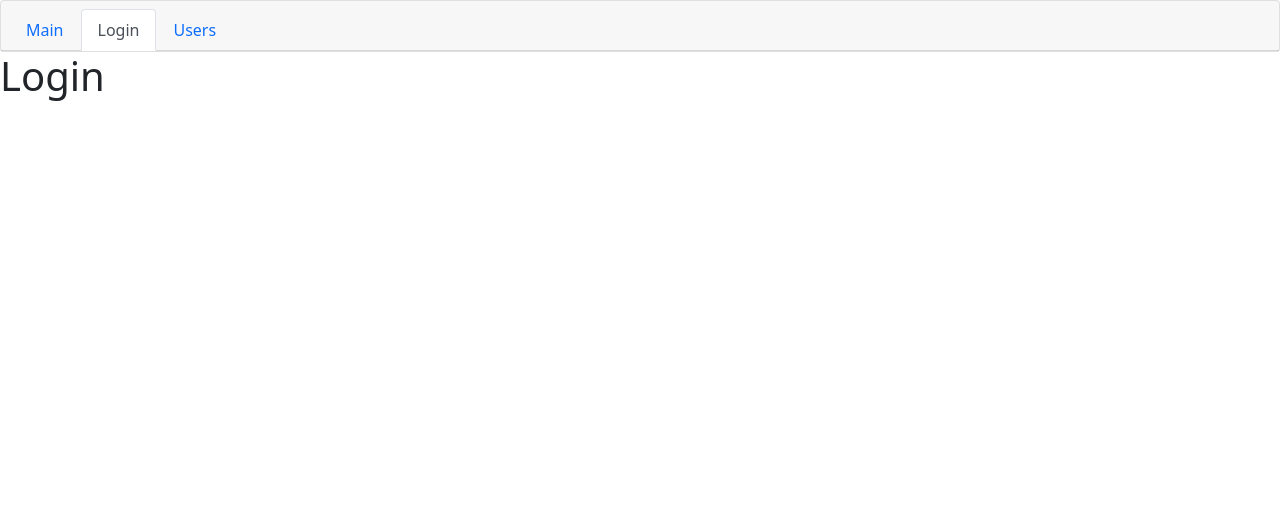
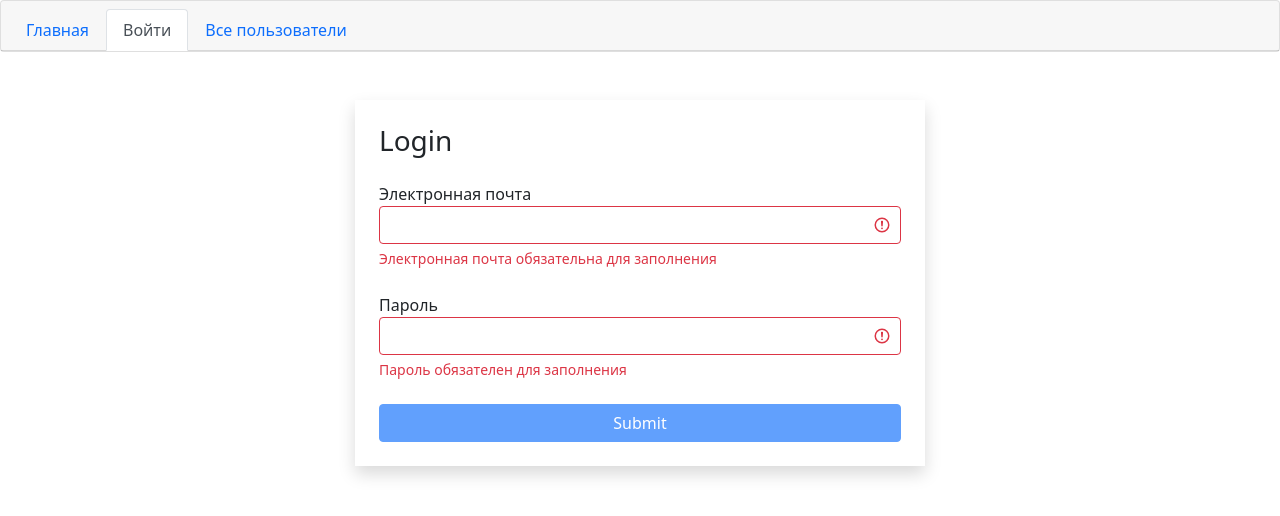
Before and after one commit to Gyper1on/pet-project-Fast-company-on-React, a React (Create React App) app: page /login in a window 1280 px wide. Shown: the top 516 px of the page. Built offline with nearby package versions, Linux system fonts and the light colour scheme.

Commit message:
add form

```diff
--- /dev/null
+++ b/src/Forms.css
@@ -0,0 +1,115 @@
+
+/*.input, button {*/
+/*    width: 100%;*/
+/*    height: 100px;*/
+/*    position: relative;*/
+/*    padding: 10px;*/
+/*    border: 0.1px solid #575cb5;*/
+/*}*/
+
+/*button {*/
+/*    background: #6d74e3;*/
+/*    border: none;*/
+/*}*/
+
+/*.wrapper {*/
+/*    position: relative;*/
+/*    transform: skewY(-14deg);*/
+/*}*/
+
+/*.wrapper li, button {*/
+/*    position: relative;*/
+/*    list-style: none;*/
+/*    width: 300px;*/
+/*    z-index: var(--i);*/
+/*    transition: 0.3s;*/
+/*    color: white;*/
+/*}*/
+
+/*.wrapper li::before, button::before {*/
+/*    position: absolute;*/
+/*    content: '';*/
+/*    background: #6d74e3;*/
+/*    top: 0;*/
+/*    left: -40px;*/
+/*    width: 40px;*/
+/*    height: 100px;*/
+/*    transform-origin: right;*/
+/*    transform: skewY(45deg);*/
+/*    transition: 0.3s;*/
+/*}*/
+
+/*.wrapper li::after, button::after {*/
+/*    position: absolute;*/
+/*    content: '';*/
+/*    background: #6d74e3;*/
+/*    width: 300px;*/
+/*    height: 40px;*/
+/*    top: -40px;*/
+/*    left: 0;*/
+/*    transform-origin: bottom;*/
+/*    transform: skewX(45deg);*/
+/*    transition: 0.3s;*/
+/*}*/
+
+/*.wrapper li:nth-child(1)::after, .wrapper li:nth-child(1)::before {*/
+/*    background-color: #d8daf7;*/
+/*}*/
+
+/*.wrapper li:nth-child(2)::after, .wrapper li:nth-child(2)::before {*/
+/*    background-color: #c2c5f3;*/
+/*}*/
+
+/*.wrapper li:nth-child(3)::after, .wrapper li:nth-child(3)::before {*/
+/*    background-color: #989deb;*/
+/*}*/
+
+/*li .input {*/
+/*    outline: none;*/
+/*    border: none;*/
+/*    color: black;*/
+/*}*/
+
+/*li .input::placeholder {*/
+/*    color: black;*/
+/*}*/
+
+/*li:nth-child(1) .input {*/
+/*    background: #d8daf7;*/
+/*}*/
+
+/*li:nth-child(2) .input {*/
+/*    background: #c2c5f3;*/
+/*}*/
+
+/*li:nth-child(3) .input {*/
+/*    background: #989deb;*/
+/*}*/
+
+
+/*li:nth-child(1) .input:focus {*/
+/*    outline: none;*/
+/*    border: 3.5px solid #d8daf7;*/
+/*}*/
+
+/*li:nth-child(2) .input:focus {*/
+/*    outline: none;*/
+/*    border: 3.5px solid #c2c5f3;*/
+/*}*/
+
+/*li:nth-child(3) .input:focus {*/
+/*    outline: none;*/
+/*    border: 3.5px solid #989deb;*/
+/*}*/
+
+/*.wrapper li:hover, button:hover {*/
+/*    transform: translateX(-20px);*/
+/*}*/
+
+/*button:hover, button:hover::before, button:hover::after {*/
+/*    background: #575cb5;*/
+/*}*/
+
+/*button:active {*/
+/*    transform: translateX(0px);*/
+/*}*/
--- a/src/component/navBar.jsx
+++ b/src/component/navBar.jsx
@@ -9,13 +9,13 @@ const NavBar = () => {
             <div className="card-header">
                 <ul className="nav nav-tabs card-header-tabs">
                     <li className="nav-item">
-                        <NavLink exact className="nav-link" to="/">Main</NavLink>
+                        <NavLink exact className="nav-link" to="/">Главная</NavLink>
                     </li>
                     <li className="nav-item">
-                        <NavLink className="nav-link" to="/login">Login</NavLink>
+                        <NavLink className="nav-link" to="/login">Войти</NavLink>
                     </li>
                     <li className="nav-item">
-                        <NavLink className="nav-link" to="/users">Users</NavLink>
+                        <NavLink className="nav-link" to="/users">Все пользователи</NavLink>
                     </li>
                 </ul>
             </div>
--- /dev/null
+++ b/src/component/textField.jsx
@@ -0,0 +1,48 @@
+import React from "react";
+import PropTypes from "prop-types";
+import '../Forms.css'
+
+
+const TextField =({label, type, value, onChange, name, error}) => {
+    const getInputClasses =() => {
+        return 'form-control' + (error ? ' is-invalid': '')
+    }
+    return(
+        <div className='mb-4'>
+            <label htmlFor={name}>{label}</label>
+            <input type={type}
+                   id={name}
+                   value={value}
+                   onChange={onChange}
+                   name={name}
+                   className={getInputClasses()}/>
+            {error && <div className="invalid-feedback">{error}</div>}
+        </div>
+    )
+}
+
+// <form className="form">
+//     <ul className="wrapper">
+//
+//         <li style="--i:4;"><input className="input" type="text" placeholder="Name" required=""></li>
+//
+//         <li style="--i:2;"><input className="input" type="email" placeholder="E-mail" required="" name="email"></li>
+//         <button style="--i:1;">Submit</button>
+//     </ul>
+// </form>
+
+
+TextField.defaultProps = {
+    type: 'text'
+}
+TextField.propTypes = {
+    label: PropTypes.string,
+    type: PropTypes.string,
+    value: PropTypes.string,
+    onChange: PropTypes.func,
+    name: PropTypes.string,
+    error: PropTypes.string
+
+}
+
+export default TextField
--- a/src/component/usersList.jsx
+++ b/src/component/usersList.jsx
@@ -51,6 +51,7 @@ const UsersList = () => {
 
     const handleItemSelect = (item) => {
         setSelectedProf(item)
+        console.log(item)
     }
 
     const clearFilter = () => {
--- a/src/layouts/login.jsx
+++ b/src/layouts/login.jsx
@@ -1,9 +1,74 @@
-import React from "react";
+import React, {useState, useEffect} from "react";
+import TextField from "../component/textField";
+import {validator} from "../utils/validator";
+
+
+
 const Login = () => {
- return (
-     <h1>Login</h1>
- )
+
+    const [data, setData] = useState({email:'', password:''})
+    const [errors, setErrors] = useState({})
+    useEffect (() => {validate()},[data])
+
+
+    const validatorConfig = {
+        email: {
+            isRequired: {message: 'Электронная почта обязательна для заполнения'},
+            isEmail: {message: 'Email введен некоректно'}
+        },
+        password: {
+            isRequired: {message: 'Пароль обязателен для заполнения'},
+            isCapitalSymbol: {message: 'Password должен содержать хотябы одну заглавную букву'},
+            isNumberSymbol: {message: 'Password должен содержать хотябы одну цифру'},
+            isMin: {message: 'Password должен содержать 8 символов',
+            value: 8}
+        }
+    }
+    const validate = () => {
+        const errors = validator(data, validatorConfig)
+        setErrors(errors)
+        return Object.keys(errors).length === 0
+    }
+
+    const handleChange = ({target}) => {
+        setData((prevState) => ( {...prevState,[target.name]: target.value}))
+    }
+
+    const isValid = Object.keys(errors).length === 0
+
+    const handleSubmit = (e) => {
+        e.preventDefault()
+        const isValid = validate()
+        if (!isValid) return
+            console.log(data)
+    }
+
+    return (
+        <div className="container mt-5 " >
+            <div className="row">
+                <div className= "col-md-6 offset-md-3 shadow p-4">
+            <form onSubmit={handleSubmit}>
+                <h3 className="mb-4">Login</h3>
+                <TextField label='Электронная почта'
+                           name='email'
+                           value={data.email}
+                           onChange={handleChange}
+                           error={errors.email}/>
+
+                <TextField label='Пароль'
+                           name='password'
+                           value={data.password}
+                           onChange={handleChange}
+                           type='password'
+                           error={errors.password}/>
+
+                {/*{ Object.keys(errors).length === 0? <button type='submit'>Submit</button> : null }*/}
+                <button type='submit' className= "btn btn-primary w-100 mx-auto" disabled={!isValid}>Submit</button>
+            </form>
+                </div>
+                </div>
+        </div>
+    )
 }
 
-
 export default Login
--- /dev/null
+++ b/src/utils/validator.js
@@ -0,0 +1,48 @@
+export function validator(data, config) {
+    const errors={}
+    function validate(validateMethod, data, config) {
+        let statusValidate
+        switch (validateMethod) {
+            case 'isRequired':
+                statusValidate = data.trim() ===''
+                break;
+            case 'isEmail':{
+                const emailRegExp = /^\S+@\S+\.\S+$/g
+                statusValidate = !emailRegExp.test(data)
+            }
+                break
+            case 'isCapitalSymbol':{
+                const capitalRegExp = /[A-Z]+/g
+                statusValidate = !capitalRegExp.test(data)
+            }
+                break
+            case 'isNumberSymbol':{
+                const namberRegExp = /\d+/g
+                statusValidate = !namberRegExp.test(data)
+            }
+                break
+            case 'isMin':{
+             statusValidate = data.length < config.value // -------- ????????????????????????????????
+            }
+                break
+
+            default:
+                break
+        }
+        if (statusValidate) return  config.message
+    }
+    for (const fieldName in data) {
+        for (const validateMethod in config[fieldName]) {
+
+            const error = validate(
+                validateMethod,
+                data[fieldName],
+                config[fieldName][validateMethod])
+            if (error && !errors[fieldName]) { // --------------------------?????????????????????????????
+                errors[fieldName] = error
+            }
+        }
+    }
+
+    return errors
+}
```
